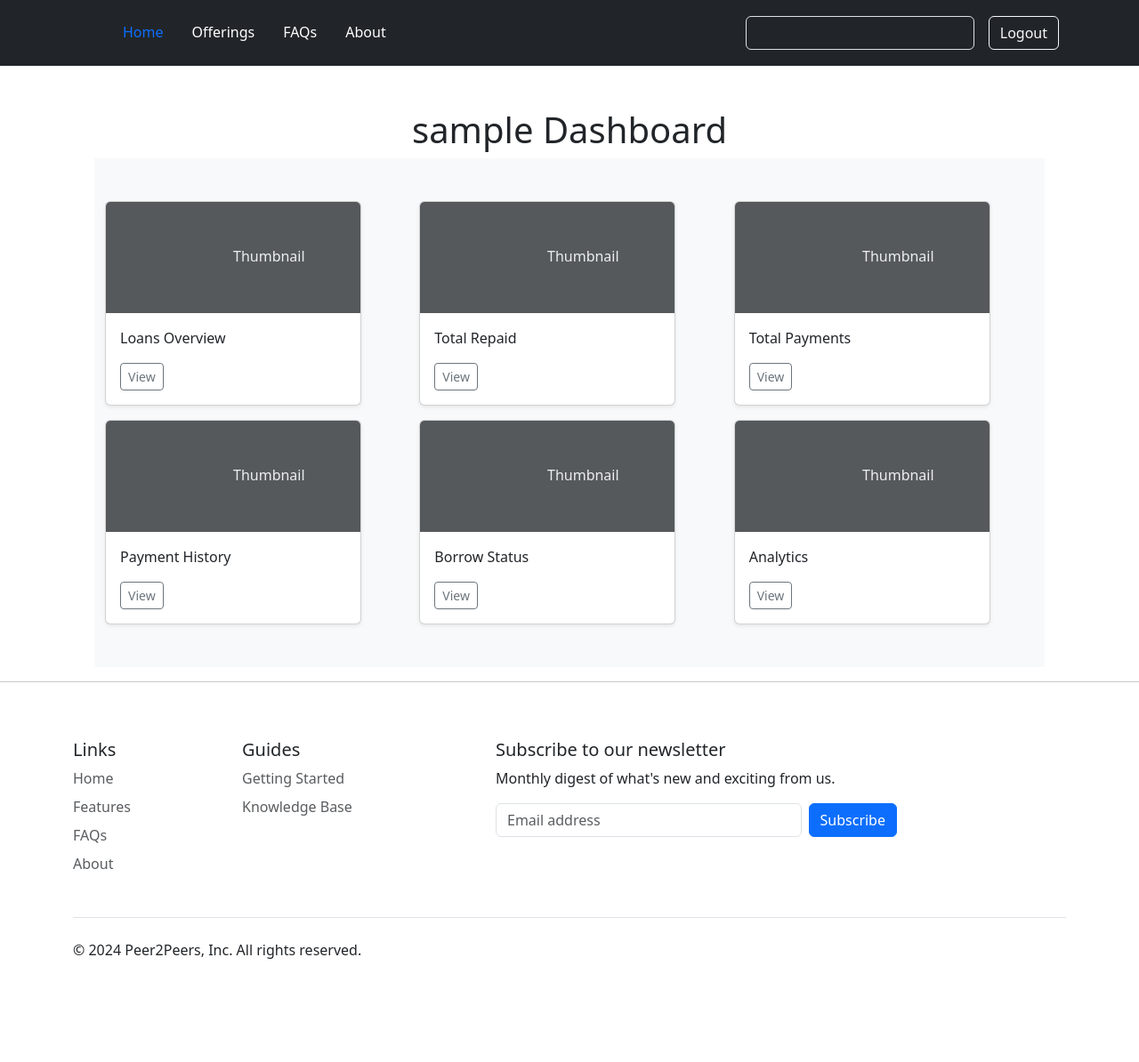
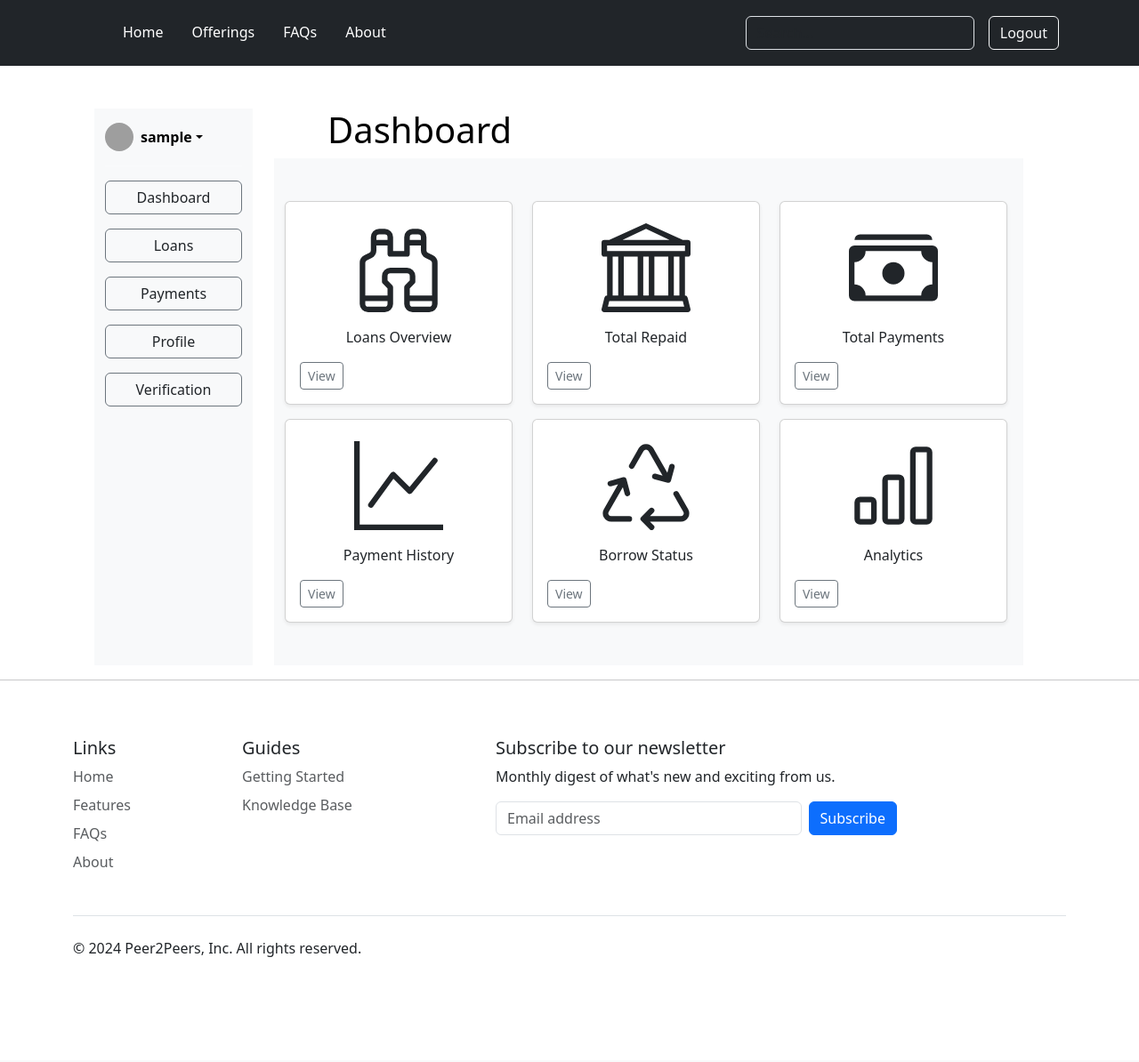
Before and after one commit to Axe7bravo/p2p_platform, a Django app: page /lending/homepage/ in a window 1280 px wide. Shown: the whole page at 89% size. After the commit the page ends 1076 px from the top, so only its background shows below. Run offline with Django 5.2, Linux system fonts and the light colour scheme; the visitor is signed in with stand-in values (Sample User, id 1); grey boxes are pictures that could not be loaded.

Commit message:
Add sidebar and to dashboard views and pages

```diff
--- a/lending/templates/lending/dashboard.html
+++ b/lending/templates/lending/dashboard.html
@@ -1,17 +1,38 @@
+
+
+{%extends 'lending/sidebar.html'%}
+{%block content%}
 <div class="container text-center">
- <h1> {{user.username}} Dashboard</h1>
+
+ <div class="dropdown align-items-end">
+  <a href="{% url 'home' %}" class="d-flex align-items-center mb-3 mb-md-0 me-md-auto link-body-emphasis text-decoration-none">
+    <svg class="bi pe-none me-2" width="40" height="32"><use xlink:href="#bootstrap"/></svg>
+    <span class="fs-4"><h1>Dashboard</h1></span>
+  </a>
+  <ul class="dropdown-menu dropdown-menu-light text-small shadow">
+    <li><a class="dropdown-item" href="#">New loan</a></li>
+    <li><a class="dropdown-item" href="#">Settings</a></li>
+    <li><a class="dropdown-item" href="#">Profile</a></li>
+    <li><hr class="dropdown-divider"></li>
+    <li><a class="dropdown-item" href="{% url 'logout' %}">Sign out</a></li>
+  </ul>
+</div>
 </div>
 <div class="album py-5 bg-body-tertiary">
   <div class="container">
 
     <div class="row row-cols-1 row-cols-sm-2 row-cols-md-3 g-3">
       <div class="col">
-        <div class="card shadow-sm" style="width: 18rem;">
-          <svg class="bd-placeholder-img card-img-top" width="100%" height="125" xmlns="http://www.w3.org/2000/svg" role="img" aria-label="Placeholder: Thumbnail" preserveAspectRatio="xMidYMid slice" focusable="false"><title>Placeholder</title><rect width="100%" height="100%" fill="#55595c"/><text x="50%" y="50%" fill="#eceeef" dy=".3em">Thumbnail</text></svg>
-          <div class="card-body">
+        <div class="card shadow-sm zoom" style="width: 16rem;">
+          <br>
+          <svg xmlns="http://www.w3.org/2000/svg" width="100%" height="100" fill="currentColor" class="bi bi-binoculars" viewBox="0 0 16 16">
+            <path d="M3 2.5A1.5 1.5 0 0 1 4.5 1h1A1.5 1.5 0 0 1 7 2.5V5h2V2.5A1.5 1.5 0 0 1 10.5 1h1A1.5 1.5 0 0 1 13 2.5v2.382a.5.5 0 0 0 .276.447l.895.447A1.5 1.5 0 0 1 15 7.118V14.5a1.5 1.5 0 0 1-1.5 1.5h-3A1.5 1.5 0 0 1 9 14.5v-3a.5.5 0 0 1 .146-.354l.854-.853V9.5a.5.5 0 0 0-.5-.5h-3a.5.5 0 0 0-.5.5v.793l.854.853A.5.5 0 0 1 7 11.5v3A1.5 1.5 0 0 1 5.5 16h-3A1.5 1.5 0 0 1 1 14.5V7.118a1.5 1.5 0 0 1 .83-1.342l.894-.447A.5.5 0 0 0 3 4.882zM4.5 2a.5.5 0 0 0-.5.5V3h2v-.5a.5.5 0 0 0-.5-.5zM6 4H4v.882a1.5 1.5 0 0 1-.83 1.342l-.894.447A.5.5 0 0 0 2 7.118V13h4v-1.293l-.854-.853A.5.5 0 0 1 5 10.5v-1A1.5 1.5 0 0 1 6.5 8h3A1.5 1.5 0 0 1 11 9.5v1a.5.5 0 0 1-.146.354l-.854.853V13h4V7.118a.5.5 0 0 0-.276-.447l-.895-.447A1.5 1.5 0 0 1 12 4.882V4h-2v1.5a.5.5 0 0 1-.5.5h-3a.5.5 0 0 1-.5-.5zm4-1h2v-.5a.5.5 0 0 0-.5-.5h-1a.5.5 0 0 0-.5.5zm4 11h-4v.5a.5.5 0 0 0 .5.5h3a.5.5 0 0 0 .5-.5zm-8 0H2v.5a.5.5 0 0 0 .5.5h3a.5.5 0 0 0 .5-.5z"/>
+          </svg>
+
+          <div class="card-body text-center">
             <p class="card-text">Loans Overview</p>
             <div class="d-flex justify-content-between align-items-center">
-              <div class="btn-group">
+              <div class="btn-group align-items-center">
                 <button type="button" class="btn btn-sm btn-outline-secondary">View</button>
 
               </div>
@@ -21,9 +42,13 @@
         </div>
       </div>
       <div class="col">
-        <div class="card shadow-sm" style="width: 18rem;">
-          <svg class="bd-placeholder-img card-img-top" width="100%" height="125" xmlns="http://www.w3.org/2000/svg" role="img" aria-label="Placeholder: Thumbnail" preserveAspectRatio="xMidYMid slice" focusable="false"><title>Placeholder</title><rect width="100%" height="100%" fill="#55595c"/><text x="50%" y="50%" fill="#eceeef" dy=".3em">Thumbnail</text></svg>
-          <div class="card-body">
+        <div class="card shadow-sm zoom" style="width: 16rem;">
+          <br>
+          <svg xmlns="http://www.w3.org/2000/svg" width="100%" height="100" fill="currentColor" class="bi bi-bank" viewBox="0 0 16 16">
+            <path d="m8 0 6.61 3h.89a.5.5 0 0 1 .5.5v2a.5.5 0 0 1-.5.5H15v7a.5.5 0 0 1 .485.38l.5 2a.498.498 0 0 1-.485.62H.5a.498.498 0 0 1-.485-.62l.5-2A.5.5 0 0 1 1 13V6H.5a.5.5 0 0 1-.5-.5v-2A.5.5 0 0 1 .5 3h.89zM3.777 3h8.447L8 1zM2 6v7h1V6zm2 0v7h2.5V6zm3.5 0v7h1V6zm2 0v7H12V6zM13 6v7h1V6zm2-1V4H1v1zm-.39 9H1.39l-.25 1h13.72z"/>
+          </svg>
+
+          <div class="card-body text-center">
             <p class="card-text">Total Repaid</p>
             <div class="d-flex justify-content-between align-items-center">
               <div class="btn-group">
@@ -36,9 +61,14 @@
         </div>
       </div>
       <div class="col">
-        <div class="card shadow-sm" style="width: 18rem;">
-          <svg class="bd-placeholder-img card-img-top" width="100%" height="125" xmlns="http://www.w3.org/2000/svg" role="img" aria-label="Placeholder: Thumbnail" preserveAspectRatio="xMidYMid slice" focusable="false"><title>Placeholder</title><rect width="100%" height="100%" fill="#55595c"/><text x="50%" y="50%" fill="#eceeef" dy=".3em">Thumbnail</text></svg>
-          <div class="card-body">
+        <div class="card shadow-sm zoom" style="width: 16rem;">
+          <br>
+          <svg xmlns="http://www.w3.org/2000/svg" width="100%" height="100" fill="currentColor" class="bi bi-cash-stack" viewBox="0 0 16 16">
+            <path d="M1 3a1 1 0 0 1 1-1h12a1 1 0 0 1 1 1zm7 8a2 2 0 1 0 0-4 2 2 0 0 0 0 4"/>
+            <path d="M0 5a1 1 0 0 1 1-1h14a1 1 0 0 1 1 1v8a1 1 0 0 1-1 1H1a1 1 0 0 1-1-1zm3 0a2 2 0 0 1-2 2v4a2 2 0 0 1 2 2h10a2 2 0 0 1 2-2V7a2 2 0 0 1-2-2z"/>
+          </svg>
+
+          <div class="card-body text-center">
             <p class="card-text">Total Payments</p>
             <div class="d-flex justify-content-between align-items-center">
               <div class="btn-group">
@@ -51,9 +81,13 @@
       </div>
 
       <div class="col">
-        <div class="card shadow-sm" style="width: 18rem;">
-          <svg class="bd-placeholder-img card-img-top" width="100%" height="125" xmlns="http://www.w3.org/2000/svg" role="img" aria-label="Placeholder: Thumbnail" preserveAspectRatio="xMidYMid slice" focusable="false"><title>Placeholder</title><rect width="100%" height="100%" fill="#55595c"/><text x="50%" y="50%" fill="#eceeef" dy=".3em">Thumbnail</text></svg>
-          <div class="card-body">
+        <div class="card shadow-sm zoom" style="width: 16rem;">
+          <br>
+          <svg xmlns="http://www.w3.org/2000/svg" width="100%" height="100" fill="currentColor" class="bi bi-graph-up" viewBox="0 0 16 16">
+            <path fill-rule="evenodd" d="M0 0h1v15h15v1H0zm14.817 3.113a.5.5 0 0 1 .07.704l-4.5 5.5a.5.5 0 0 1-.74.037L7.06 6.767l-3.656 5.027a.5.5 0 0 1-.808-.588l4-5.5a.5.5 0 0 1 .758-.06l2.609 2.61 4.15-5.073a.5.5 0 0 1 .704-.07"/>
+          </svg>
+
+          <div class="card-body text-center">
             <p class="card-text">Payment History</p>
             <div class="d-flex justify-content-between align-items-center">
               <div class="btn-group">
@@ -65,9 +99,13 @@
         </div>
       </div>
       <div class="col">
-        <div class="card shadow-sm"style="width: 18rem;">
-          <svg class="bd-placeholder-img card-img-top" width="100%" height="125" xmlns="http://www.w3.org/2000/svg" role="img" aria-label="Placeholder: Thumbnail" preserveAspectRatio="xMidYMid slice" focusable="false"><title>Placeholder</title><rect width="100%" height="100%" fill="#55595c"/><text x="50%" y="50%" fill="#eceeef" dy=".3em">Thumbnail</text></svg>
-          <div class="card-body">
+        <div class="card shadow-sm zoom"style="width: 16rem;">
+          <br>
+          <svg xmlns="http://www.w3.org/2000/svg" width="100%" height="100" fill="currentColor" class="bi bi-recycle" viewBox="0 0 16 16">
+            <path d="M9.302 1.256a1.5 1.5 0 0 0-2.604 0l-1.704 2.98a.5.5 0 0 0 .869.497l1.703-2.981a.5.5 0 0 1 .868 0l2.54 4.444-1.256-.337a.5.5 0 1 0-.26.966l2.415.647a.5.5 0 0 0 .613-.353l.647-2.415a.5.5 0 1 0-.966-.259l-.333 1.242zM2.973 7.773l-1.255.337a.5.5 0 1 1-.26-.966l2.416-.647a.5.5 0 0 1 .612.353l.647 2.415a.5.5 0 0 1-.966.259l-.333-1.242-2.545 4.454a.5.5 0 0 0 .434.748H5a.5.5 0 0 1 0 1H1.723A1.5 1.5 0 0 1 .421 12.24zm10.89 1.463a.5.5 0 1 0-.868.496l1.716 3.004a.5.5 0 0 1-.434.748h-5.57l.647-.646a.5.5 0 1 0-.708-.707l-1.5 1.5a.5.5 0 0 0 0 .707l1.5 1.5a.5.5 0 1 0 .708-.707l-.647-.647h5.57a1.5 1.5 0 0 0 1.302-2.244z"/>
+          </svg>
+
+          <div class="card-body text-center">
             <p class="card-text">Borrow Status</p>
             <div class="d-flex justify-content-between align-items-center">
               <div class="btn-group">
@@ -80,9 +118,13 @@
         </div>
       </div>
       <div class="col">
-        <div class="card shadow-sm"style="width: 18rem;">
-          <svg class="bd-placeholder-img card-img-top" width="100%" height="125" xmlns="http://www.w3.org/2000/svg" role="img" aria-label="Placeholder: Thumbnail" preserveAspectRatio="xMidYMid slice" focusable="false"><title>Placeholder</title><rect width="100%" height="100%" fill="#55595c"/><text x="50%" y="50%" fill="#eceeef" dy=".3em">Thumbnail</text></svg>
-          <div class="card-body">
+        <div class="card shadow-sm zoom"style="width: 16rem;">
+          <br>
+          <svg xmlns="http://www.w3.org/2000/svg" width="100%" height="100" fill="currentColor" class="bi bi-bar-chart" viewBox="0 0 16 16">
+            <path d="M4 11H2v3h2zm5-4H7v7h2zm5-5v12h-2V2zm-2-1a1 1 0 0 0-1 1v12a1 1 0 0 0 1 1h2a1 1 0 0 0 1-1V2a1 1 0 0 0-1-1zM6 7a1 1 0 0 1 1-1h2a1 1 0 0 1 1 1v7a1 1 0 0 1-1 1H7a1 1 0 0 1-1-1zm-5 4a1 1 0 0 1 1-1h2a1 1 0 0 1 1 1v3a1 1 0 0 1-1 1H2a1 1 0 0 1-1-1z"/>
+          </svg>
+
+          <div class="card-body text-center">
             <p class="card-text">Analytics</p>
             <div class="d-flex justify-content-between align-items-center">
               <div class="btn-group">
@@ -97,3 +139,4 @@
     </div>
   </div>
 </div>
+{%endblock%}
--- a/lending/templates/lending/navbar.html
+++ b/lending/templates/lending/navbar.html
@@ -6,7 +6,7 @@
       </a>
 
       <ul class="nav nav-underline col-12 col-lg-auto me-lg-auto mb-2 justify-content-center mb-md-0">
-        <li><a href="{% url 'home' %}" class="nav-link px-2 text-primary">Home</a></li>
+        <li><a href="{% url 'home' %}" class="nav-link px-2 text-white">Home</a></li>
         <li><a href="{% url 'offering' %}" class="nav-link px-2 text-white">Offerings</a></li>
         <li><a href="#" class="nav-link px-2 text-white">FAQs</a></li>
         <li><a href="{% url 'about' %}" class="nav-link px-2 text-white">About</a></li>
--- a/lending/templates/lending/sidebar.html
+++ b/lending/templates/lending/sidebar.html
@@ -0,0 +1,43 @@
+
+    <div class="container-fluid">
+        <div class="row ">
+            <nav id="sidebar" class="col-md-3 col-lg-2 d-md-block bg-body-tertiary text-white sidebar collapse">
+                <div class="position-sticky pt-3">
+                    <a href="{% url 'home' %}" class="d-flex align-items-center text-black text-decoration-none dropdown-toggle" data-bs-toggle="dropdown" aria-expanded="false">
+                        <img src="https://github.com/mdo.png" alt="" width="32" height="32" class="rounded-circle me-2">
+                        <strong>{{user.username}}</strong>
+                    </a>
+
+                    <hr>
+                    <ul class="nav nav-underline flex-column mb-auto">
+                        <li class=" nav-item btn btn-outline-secondary">
+
+                            <a class=" px-2 text-dark" aria-current="page" href="{% url 'home' %}" style="text-decoration:none" >Dashboard</a>
+
+                        </li>
+
+                        <li class="nav-item btn btn-outline-secondary ">
+                            <a class=" px-2 text-dark" href="{% url 'loans' %}" style="text-decoration:none" >Loans</a>
+                        </li>
+
+                        <li class="nav-item btn btn-outline-secondary">
+                            <a class=" px-2 text-dark " href="{% url 'payments' %}" style="text-decoration:none" >Payments</a>
+                        </li>
+
+                        <li class="nav-item btn btn-outline-secondary">
+                            <a class="px-2 text-dark" href="{% url 'profile' %}" style="text-decoration:none" >Profile</a>
+                        </li>
+
+                        <li class="nav-item btn btn-outline-secondary">
+                            <a class=" px-2 text-dark" href="{% url 'profile' %}"style="text-decoration:none">Verification</a>
+                        </li>
+                    </ul>
+                </div>
+            </nav>
+
+            <main class="col-md-9 ms-sm-auto col-lg-10 px-md-4">
+                {% block content %}
+                {% endblock content %}
+            </main>
+        </div>
+    </div>
```
